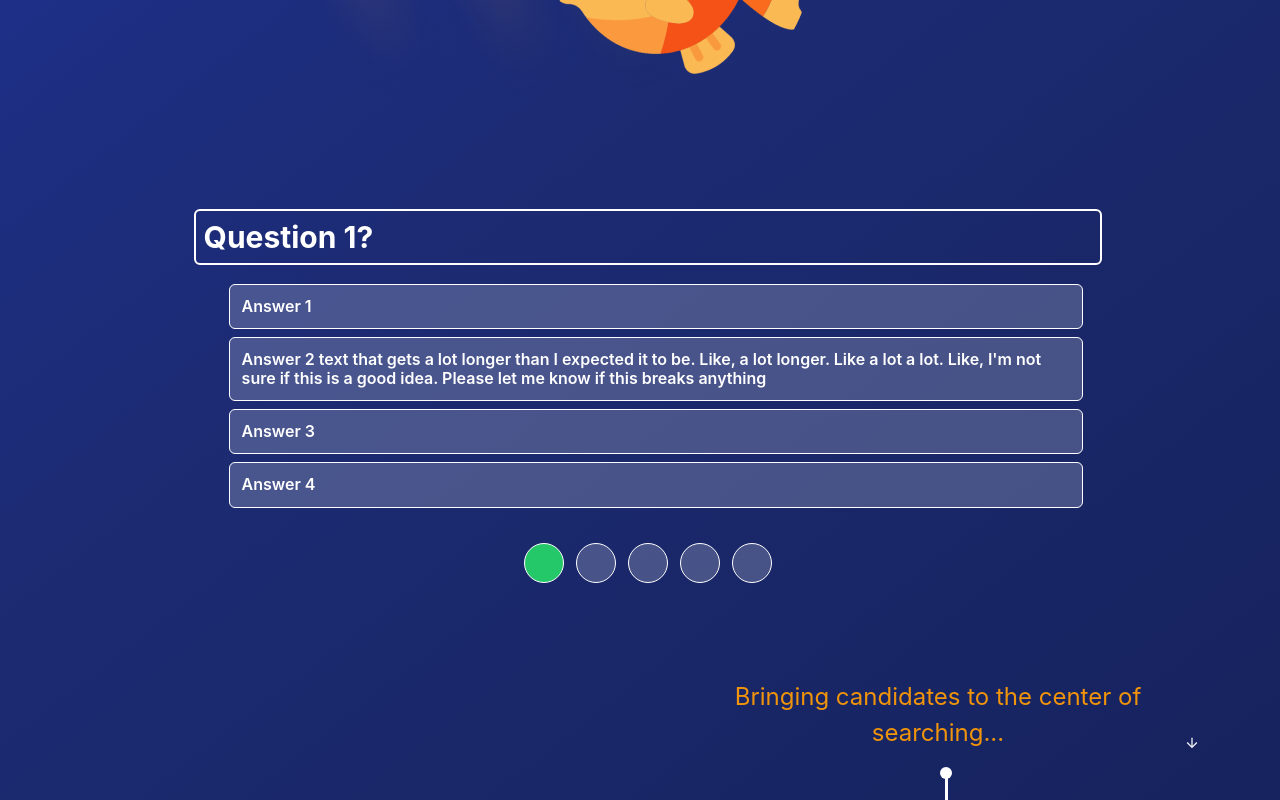
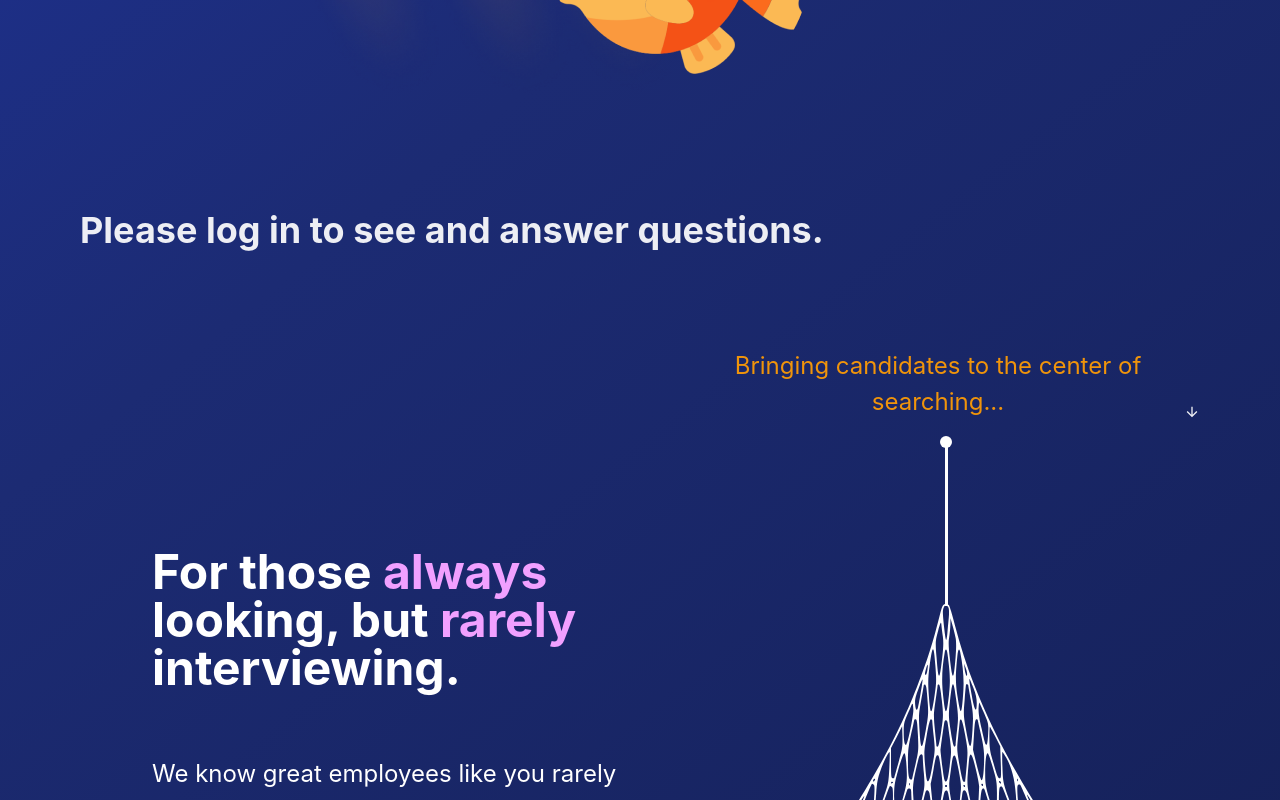
Before and after one commit to Psynaps/Goldfish, a React (Create React App) app in the folder client/: page /candidate in a window 1280 px wide. Shown: the part 840-1640 px from the top of the page. Built offline with nearby package versions, Linux system fonts and the light colour scheme.

Commit message:
Added placeholder login prompt for onboardingQuestions section if user not logged in

```diff
--- a/client/src/CandidatePage.js
+++ b/client/src/CandidatePage.js
@@ -237,7 +237,10 @@ function CandidatePage(returnURL) {
                 align="flex-start"
                 alignSelf="stretch"
             >
-                <OnboardingQuestions apiURL={apiURL} selectedAnswers={selectedAnswers} setSelectedAnswers={setSelectedAnswers} hasLoaded={hasLoaded} />
+                {isAuthenticated ?
+                    <OnboardingQuestions apiURL={apiURL} selectedAnswers={selectedAnswers} setSelectedAnswers={setSelectedAnswers} hasLoaded={hasLoaded} /> :
+                    <Heading as='h1' >Please log in to see and answer questions.</Heading>
+                }
             </Stack>
             <Stack
                 paddingX="80px"
```
Also changed, not shown: client/src/OnboardingQuestions.js (+1 -24 lines).
